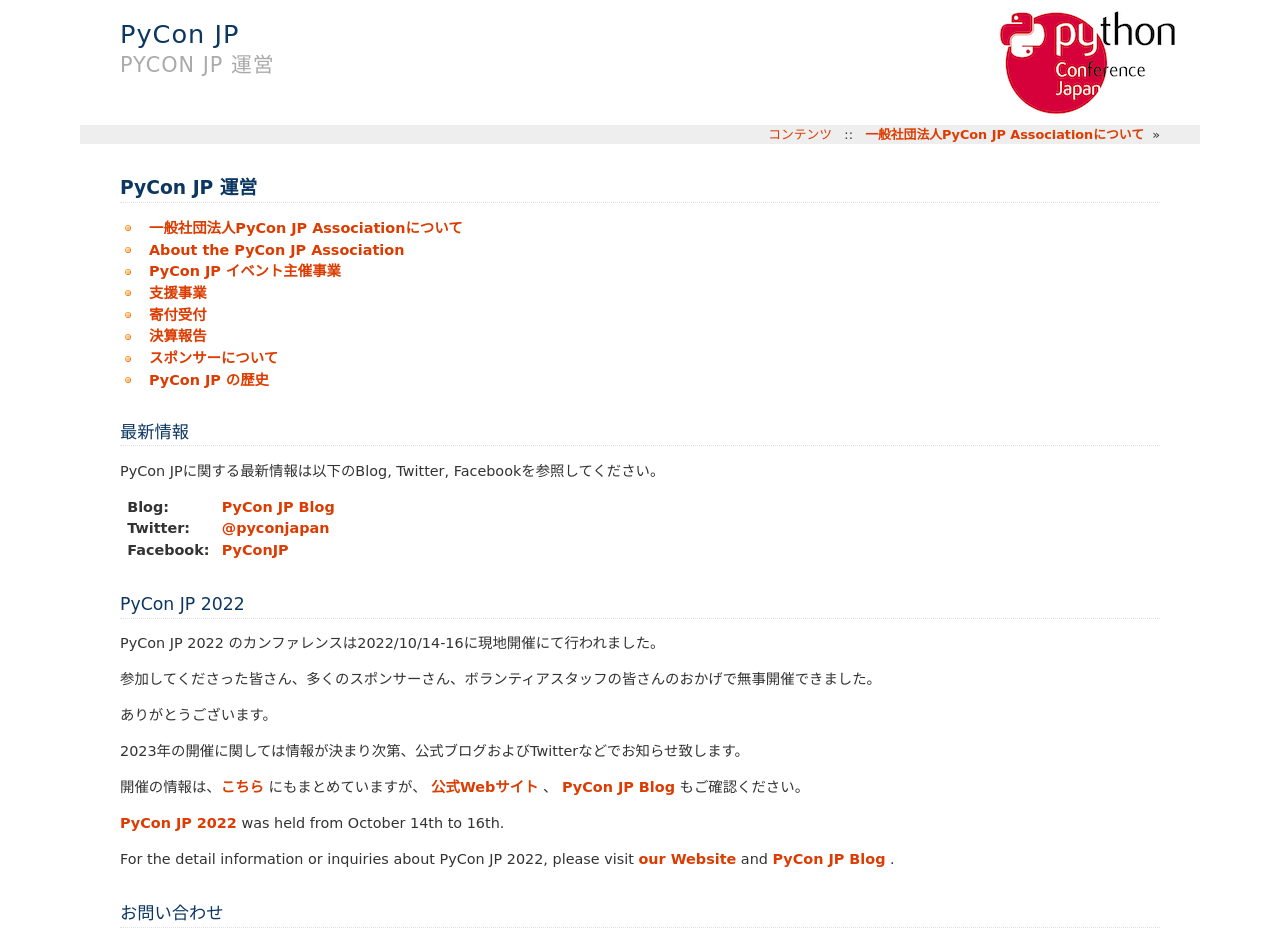
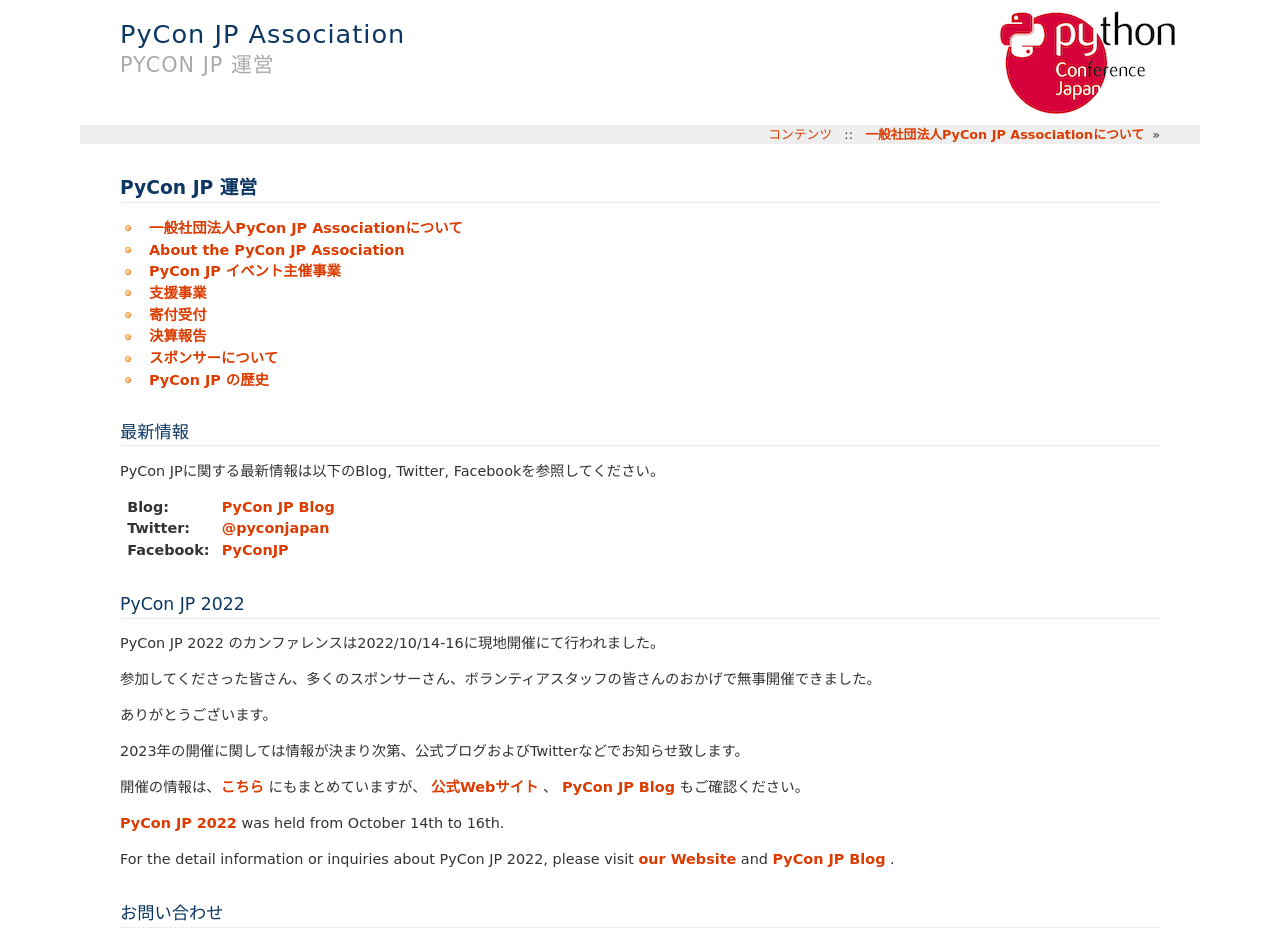
Before and after one commit to pyconjp/www.pycon.jp, a Sphinx documentation site: the page built from source/index.rst, in a window 1280 px wide. Shown: the top 942 px of the page. Built offline with Sphinx 7.4.7, drawn with Linux system fonts in a browser that asks for light colours.

```diff
--- a/requirements.txt
+++ b/requirements.txt
@@ -1,2 +1,3 @@
+myst-parser==1.0.0
 Sphinx==6.1.3
 sphinxext-opengraph==0.8.1
--- a/source/conf.py
+++ b/source/conf.py
@@ -17,7 +17,7 @@
 
 # -- Project information -----------------------------------------------------
 
-project = 'PyCon JP'
+project = 'PyCon JP Association'
 copyright = '2022, PyCon JP Association'
 author = 'PyCon JP Association'
 
@@ -28,6 +28,7 @@ author = 'PyCon JP Association'
 # extensions coming with Sphinx (named 'sphinx.ext.*') or your custom
 # ones.
 extensions = [
+    "myst_parser",
     'sphinxext.opengraph',
 ]
 
@@ -56,7 +57,7 @@ html_theme = 'theme'
 
 html_theme_path = ['_themes']
 
-html_title = 'PyCon JP'
+html_title = 'PyCon JP Association'
 
 html_last_updated_fmt = '%Y-%m-%d'
 
```
